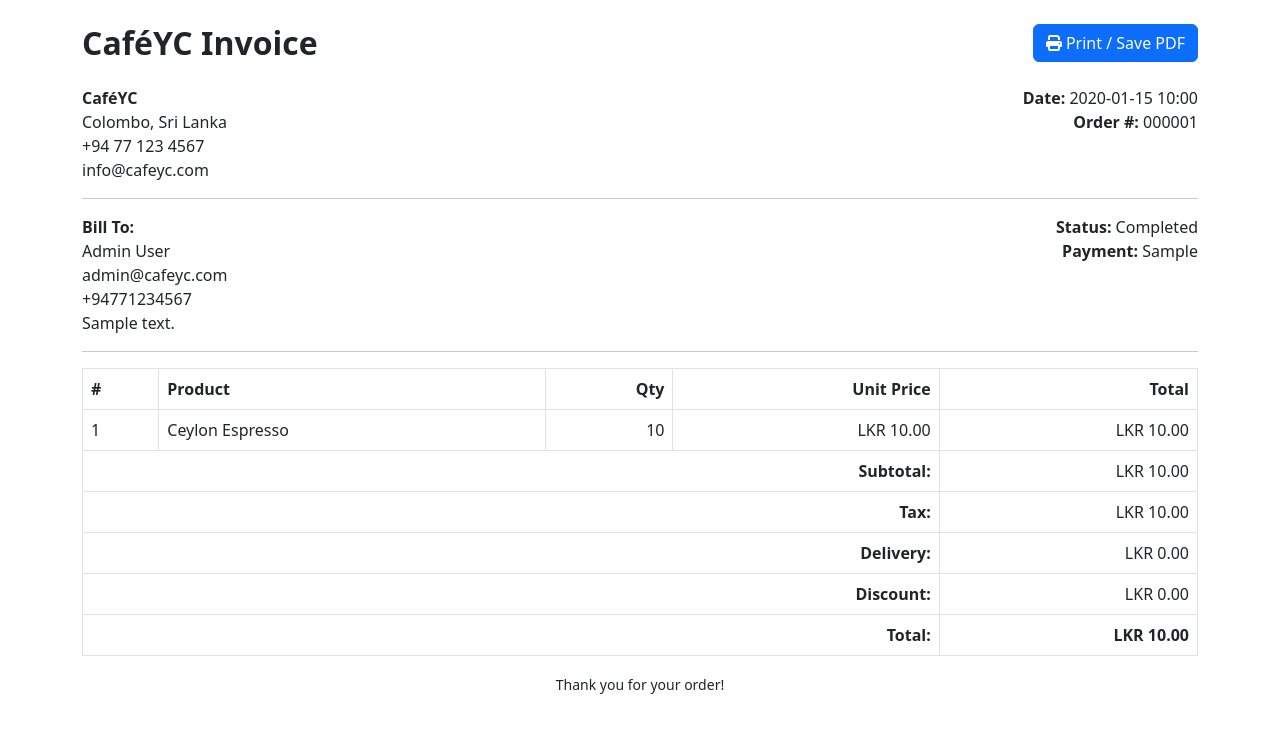
After one commit to Deneth-Kavishka/CafeYC, a PHP site: page /invoice/invoice.php?order_id=1 in a window 1280 px wide. The commit adds this page. Shown: the top 733 px of the page. Run offline with PHP 8.4, Linux system fonts and the light colour scheme; a user stored in the database is signed in; data comes from the database, SQL or seed files in the repository; tables that the repository leaves empty or names only in its code hold one stand-in row (values such as "Sample post"); data that the repository does not hold is empty; some libraries are stand-ins or nearby versions.

Commit message:
Businee process updated

```diff
--- a/customer/dashboard.php
+++ b/customer/dashboard.php
@@ -73,7 +73,7 @@ $page_title = "Customer Dashboard - CaféYC";
                 <div class="card-body">
                     <div class="d-flex align-items-center">
                         <div class="flex-grow-1">
-                            <h2 class="fw-bold mb-0">$<?php echo number_format($total_spent, 2); ?></h2>
+                            <h2 class="fw-bold mb-0">LKR <?php echo number_format($total_spent, 2); ?></h2>
                             <p class="mb-0">Total Spent</p>
                         </div>
                         <i class="fas fa-dollar-sign fa-2x opacity-75"></i>
--- a/customer/shop.php
+++ b/customer/shop.php
@@ -193,14 +193,14 @@ $page_title = "Shop - CaféYC";
 
                                             <?php if ($product['has_deal']): ?>
                                                 <div class="mb-2">
-                                                    <span class="text-decoration-line-through text-muted fs-5">$<?php echo number_format($product['price'], 2); ?></span>
+                                                    <span class="text-decoration-line-through text-muted fs-5">LKR <?php echo number_format($product['price'], 2); ?></span>
                                                     <span class="fs-4 fw-bold text-primary ms-2">
-                                                        $<?php echo number_format($product['price'] * (1 - $product['discount_percentage']/100), 2); ?>
+                                                        LKR <?php echo number_format($product['price'] * (1 - $product['discount_percentage']/100), 2); ?>
                                                     </span>
                                                     <span class="badge bg-danger ms-2"><?php echo $product['discount_percentage']; ?>% OFF</span>
                                                 </div>
                                             <?php else: ?>
-                                                <div class="fs-4 fw-bold text-primary mb-2">$<?php echo number_format($product['price'], 2); ?></div>
+                                                <div class="fs-4 fw-bold text-primary mb-2">LKR <?php echo number_format($product['price'], 2); ?></div>
                                             <?php endif; ?>
                                         </div>
 
--- /dev/null
+++ b/invoice/invoice.php
@@ -0,0 +1,133 @@
+<?php
+session_start();
+require_once '../config/database.php';
+
+// Get order ID and validate access
+$order_id = isset($_GET['order_id']) ? intval($_GET['order_id']) : 0;
+if (!$order_id) {
+    die('Invalid order.');
+}
+
+// Fetch order and user info
+$stmt = $pdo->prepare("
+    SELECT o.*, u.name as customer_name, u.email as customer_email, u.phone as customer_phone
+    FROM orders o
+    JOIN users u ON o.user_id = u.id
+    WHERE o.id = ?
+");
+$stmt->execute([$order_id]);
+$order = $stmt->fetch();
+
+if (!$order) {
+    die('Order not found.');
+}
+
+// Fetch order items
+$stmt = $pdo->prepare("
+    SELECT oi.*, p.name as product_name
+    FROM order_items oi
+    JOIN products p ON oi.product_id = p.id
+    WHERE oi.order_id = ?
+");
+$stmt->execute([$order_id]);
+$order_items = $stmt->fetchAll();
+?>
+<!DOCTYPE html>
+<html lang="en">
+<head>
+    <meta charset="UTF-8">
+    <title>Invoice - Order #<?php echo str_pad($order['id'], 6, '0', STR_PAD_LEFT); ?></title>
+    <link rel="stylesheet" href="https://cdn.jsdelivr.net/npm/bootstrap@5.3.0/dist/css/bootstrap.min.css">
+    <style>
+        @media print {
+            .no-print { display: none !important; }
+        }
+    </style>
+</head>
+<body>
+<div class="container my-4">
+    <div class="d-flex justify-content-between align-items-center mb-4">
+        <h2 class="fw-bold mb-0">CaféYC Invoice</h2>
+        <button class="btn btn-primary no-print" onclick="window.print()">
+            <i class="fas fa-print me-1"></i>Print / Save PDF
+        </button>
+    </div>
+    <div class="row mb-2">
+        <div class="col-6">
+            <strong>CaféYC</strong><br>
+            Colombo, Sri Lanka<br>
+            +94 77 123 4567<br>
+            info@cafeyc.com
+        </div>
+        <div class="col-6 text-end">
+            <strong>Date:</strong> <?php echo date('Y-m-d H:i', strtotime($order['created_at'])); ?><br>
+            <strong>Order #:</strong> <?php echo str_pad($order['id'], 6, '0', STR_PAD_LEFT); ?>
+        </div>
+    </div>
+    <hr>
+    <div class="row mb-2">
+        <div class="col-6">
+            <strong>Bill To:</strong><br>
+            <?php echo htmlspecialchars($order['customer_name']); ?><br>
+            <?php echo htmlspecialchars($order['customer_email']); ?><br>
+            <?php echo htmlspecialchars($order['customer_phone']); ?><br>
+            <?php echo nl2br(htmlspecialchars($order['delivery_address'])); ?>
+        </div>
+        <div class="col-6 text-end">
+            <strong>Status:</strong> <?php echo ucfirst($order['status']); ?><br>
+            <strong>Payment:</strong> <?php echo ucfirst($order['payment_method']); ?>
+        </div>
+    </div>
+    <hr>
+    <table class="table table-bordered">
+        <thead>
+            <tr>
+                <th>#</th>
+                <th>Product</th>
+                <th class="text-end">Qty</th>
+                <th class="text-end">Unit Price</th>
+                <th class="text-end">Total</th>
+            </tr>
+        </thead>
+        <tbody>
+            <?php foreach ($order_items as $idx => $item): ?>
+            <tr>
+                <td><?php echo $idx + 1; ?></td>
+                <td><?php echo htmlspecialchars($item['product_name']); ?></td>
+                <td class="text-end"><?php echo $item['quantity']; ?></td>
+                <td class="text-end">LKR <?php echo number_format($item['unit_price'], 2); ?></td>
+                <td class="text-end">LKR <?php echo number_format($item['total_price'], 2); ?></td>
+            </tr>
+            <?php endforeach; ?>
+        </tbody>
+        <tfoot>
+            <tr>
+                <td colspan="4" class="text-end"><strong>Subtotal:</strong></td>
+                <td class="text-end">LKR <?php echo number_format($order['subtotal'], 2); ?></td>
+            </tr>
+            <tr>
+                <td colspan="4" class="text-end"><strong>Tax:</strong></td>
+                <td class="text-end">LKR <?php echo number_format($order['tax_amount'], 2); ?></td>
+            </tr>
+                <tr>
+                <td colspan="4" class="text-end"><strong>Delivery:</strong></td>
+                <td class="text-end">LKR <?php echo number_format($order['delivery_amount'], 2); ?></td>
+            </tr>
+            <tr>
+                <td colspan="4" class="text-end"><strong>Discount:</strong></td>
+                <td class="text-end">LKR <?php echo number_format($order['discount_amount'], 2); ?></td>
+            </tr>
+            <tr>
+                <td colspan="4" class="text-end"><strong>Total:</strong></td>
+                <td class="text-end"><strong>LKR <?php echo number_format($order['total_amount'], 2); ?></strong></td>
+            </tr>
+        </tfoot>
+    </table>
+    <div class="text-center mt-3">
+        <small>Thank you for your order!</small>
+    </div>
+</div>
+<!-- FontAwesome for print icon -->
+<script src="https://kit.fontawesome.com/4e8e8e6e8e.js" crossorigin="anonymous"></script>
+</body>
+</html>
```
Also changed, not shown: assets/js/cart.js (+80 -43 lines), customer/cart.php (+26 -11 lines), customer/checkout.php (+38 -20 lines), customer/orders.php (+55 -14 lines), includes/nav.php (+5 -4 lines).
